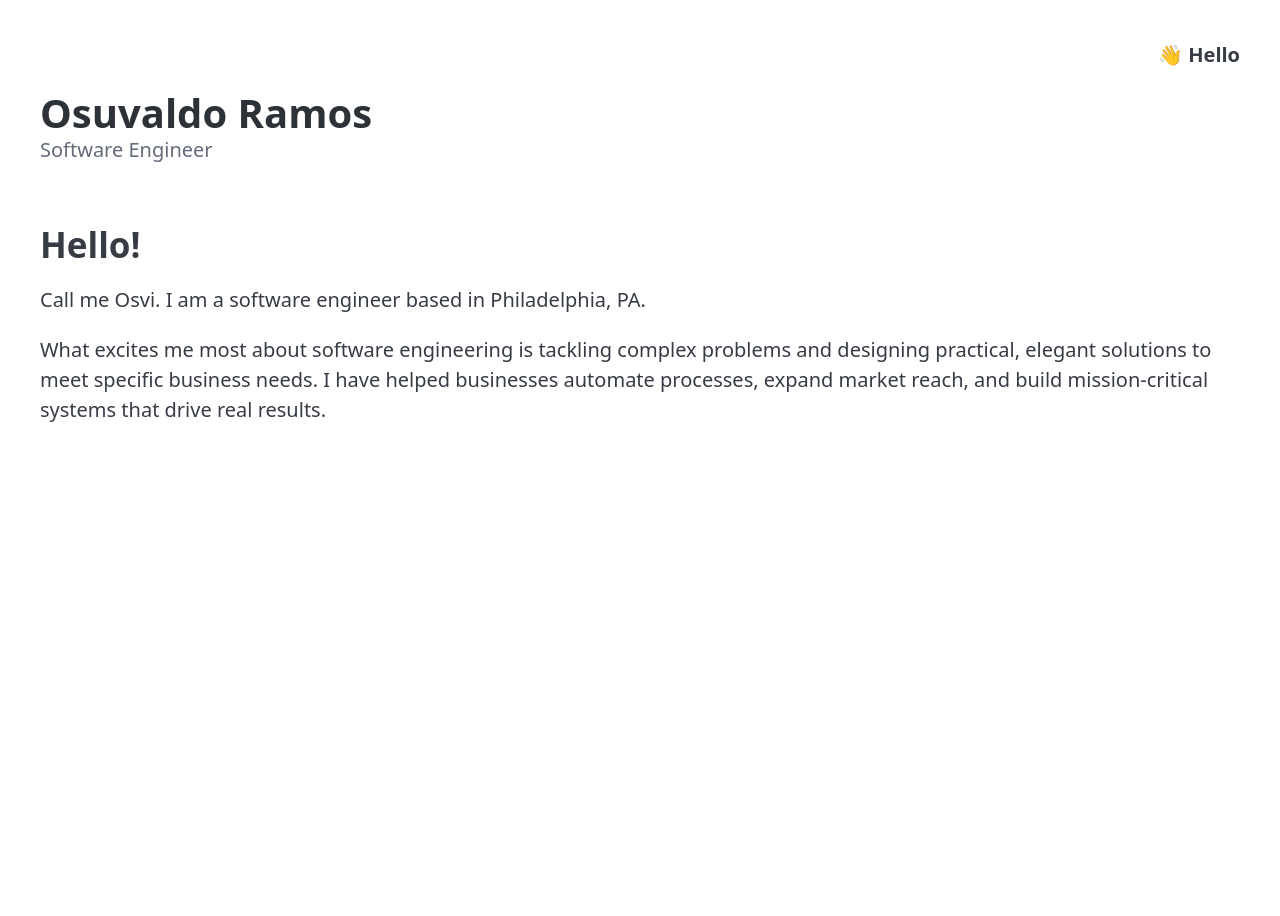
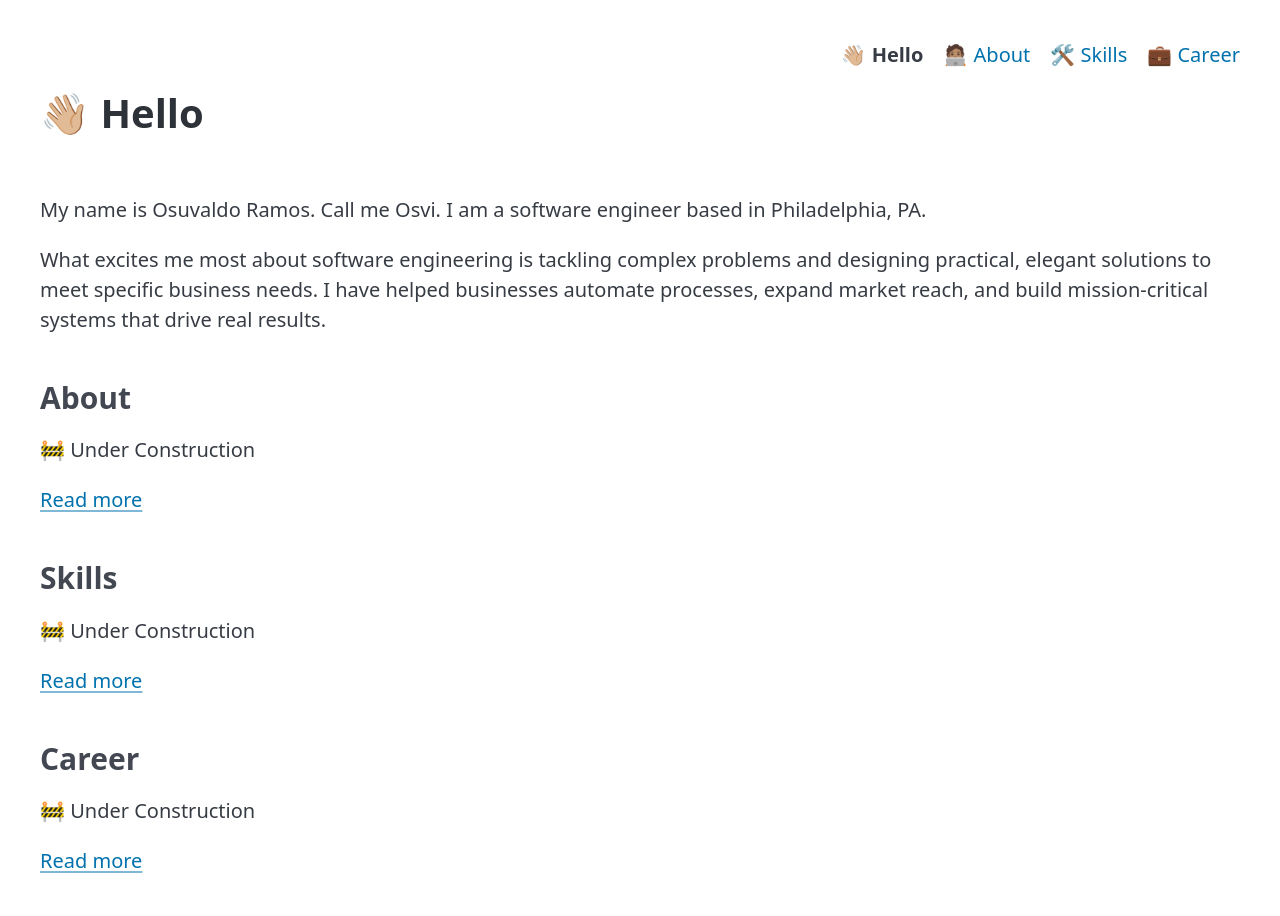
Before and after one commit to osuvaldo90/osuvaldo90.github.io, a Jekyll site: the page built from _main_pages/hello.md, in a window 1280 px wide. Built offline with Jekyll 4.4.1, drawn with Linux system fonts in a browser that asks for light colours.

```diff
--- a/_config.yml
+++ b/_config.yml
@@ -42,16 +42,20 @@ plugins:
 # Excluded items can be processed by explicitly listing the directories or
 # their entries' file path in the `include:` list.
 #
-# exclude:
-#   - .sass-cache/
-#   - .jekyll-cache/
-#   - gemfiles/
-#   - Gemfile
-#   - Gemfile.lock
-#   - node_modules/
-#   - vendor/bundle/
-#   - vendor/cache/
-#   - vendor/gems/
-#   - vendor/ruby/
 exclude:
+  - .sass-cache/
+  - .jekyll-cache/
+  - gemfiles/
+  - Gemfile
+  - Gemfile.lock
+  - node_modules/
+  - vendor/bundle/
+  - vendor/cache/
+  - vendor/gems/
+  - vendor/ruby/
   - .vscode
+
+collections:
+  main_pages:
+    output: true
+    permalink: /:name/
--- /dev/null
+++ b/_includes/variables.html
@@ -0,0 +1 @@
+{%- assign  main_pages = site.main_pages | sort: "nav_order" -%}
--- a/_layouts/default.html
+++ b/_layouts/default.html
@@ -1,3 +1,5 @@
+{% include variables.html %}
+
 <!DOCTYPE html>
 <html lang="{{ page.lang | default: site.lang | default: " en" }}">
 
@@ -6,28 +8,20 @@
 <body>
   <header class="container">
     <nav style="display: flex; justify-content: flex-end;">
-      {% comment %} <div>&nbsp;</div> {% endcomment %}
       <ul>
-        {%- assign sorted_pages = site.pages | sort: "nav_order" -%}
-        {%- for item in sorted_pages -%}
-        {%- if item.nav_title and item.nav_order -%}
+        {%- for item in main_pages -%}
+        {%- assign title = item.emoji | append: " " | append: item.title %}
         <li>
           {%- if page.url == item.url -%}
-          <b>{{ item.nav_title }}</b>
+          <b>{{ title }}</b>
           {%- else -%}
-          <a href="{{ item.url | relative_url }}">{{ item.nav_title }}</a>
+          <a href="{{ item.url | relative_url }}">{{ title }}</a>
           {%- endif -%}
         </li>
-        {%- endif -%}
         {%- endfor -%}
       </ul>
     </nav>
-    <hgroup>
-      <h1>{{ page.header_title }}</h1>
-      {%- if page.header_subtitle -%}
-        <p>{{ page.header_subtitle }}</p>
-      {%- endif -%}
-    </hgroup>
+    <h1>{{ page.emoji | append: " " | append: page.title }}</h1>
   </header>
 
   <main class="container" aria-label="Content">
--- a/index.md
+++ b/_main_pages/hello.md
@@ -1,22 +1,23 @@
 ---
 layout: default
-
-# SEO
+emoji: 👋🏼
 title: Hello
-description: Osuvaldo Ramos is a Senior Software Engineer with 10+ years of experience in TypeScript, JavaScript, Elixir, and C#, specializing in scalable full-stack development.
+description: TODO
 permalink: /
-
-# Page
-header_title: Osuvaldo Ramos
-header_subtitle: Software Engineer
-nav_title: 👋 Hello
 nav_order: 0
 ---
 
-## Hello!
-
-Call me Osvi. I am a software engineer based in Philadelphia, PA.
+My name is Osuvaldo Ramos. Call me Osvi. I am a software engineer based in Philadelphia, PA.
 
 What excites me most about software engineering is tackling complex problems and designing practical, elegant solutions to meet specific business needs. I have helped businesses automate processes, expand market reach, and build mission-critical systems that drive real results.
 
+{% include variables.html %}
+
+{% assign main_pages = main_pages | where_exp: "p", "p.url != page.url" %}
+{% for p in main_pages %}
+### {{ p.title }}
+{{ p.excerpt }}
+[Read more]({{ p.url }})
+{% endfor %}
+
 {%- comment -%} Take a look at my work or reach out to talk about interesting opportunities. {%- endcomment -%}
--- /dev/null
+++ b/_main_pages/skills.md
@@ -0,0 +1,9 @@
+---
+layout: default
+emoji: 🛠️
+title: Skills
+description: TODO
+nav_order: 2
+---
+
+🚧 Under Construction
```
Also changed, not shown: _main_pages/about.md (added, +15 -0 lines), _main_pages/career.md (added, +223 -0 lines), 1 other file.
